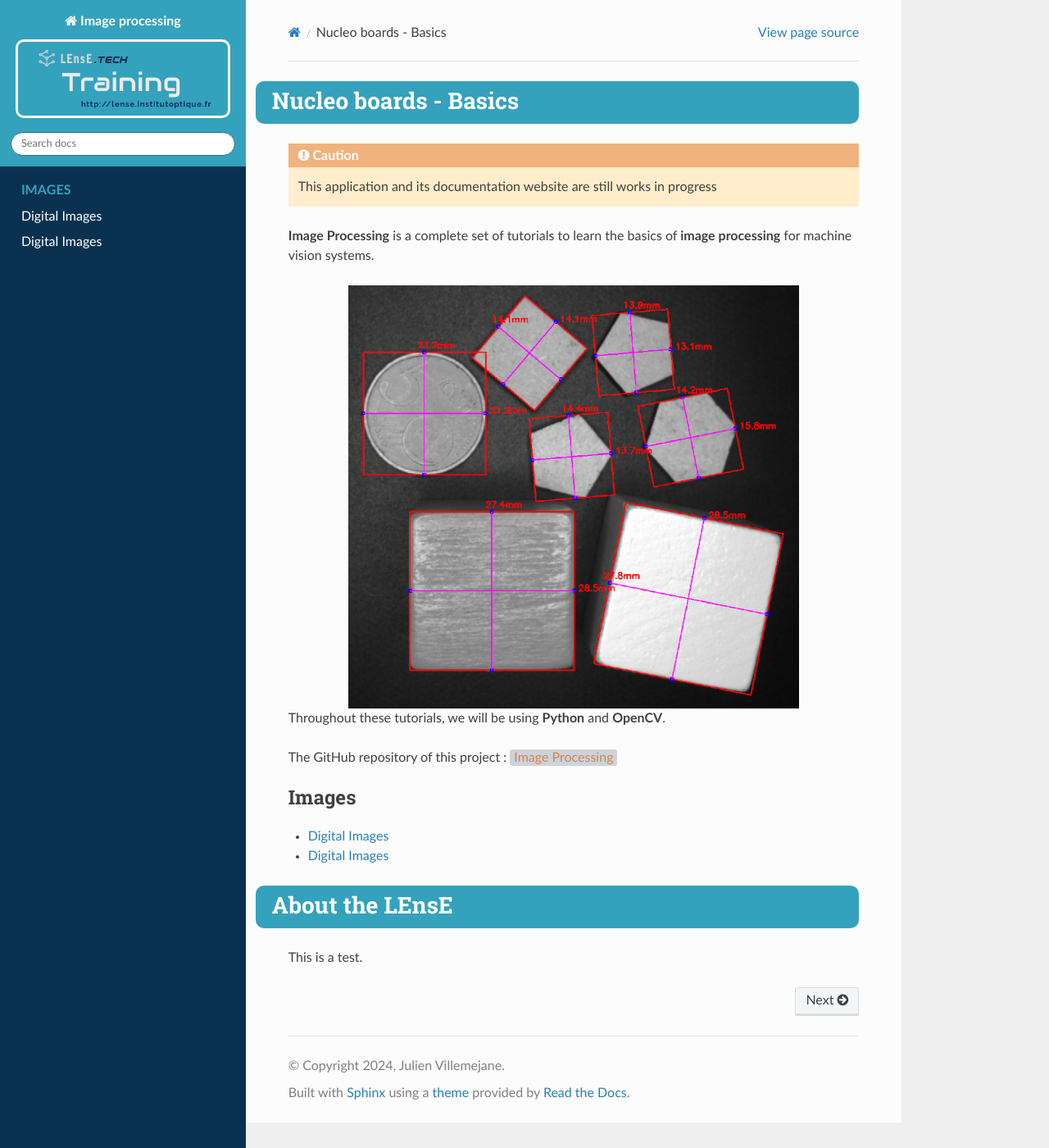
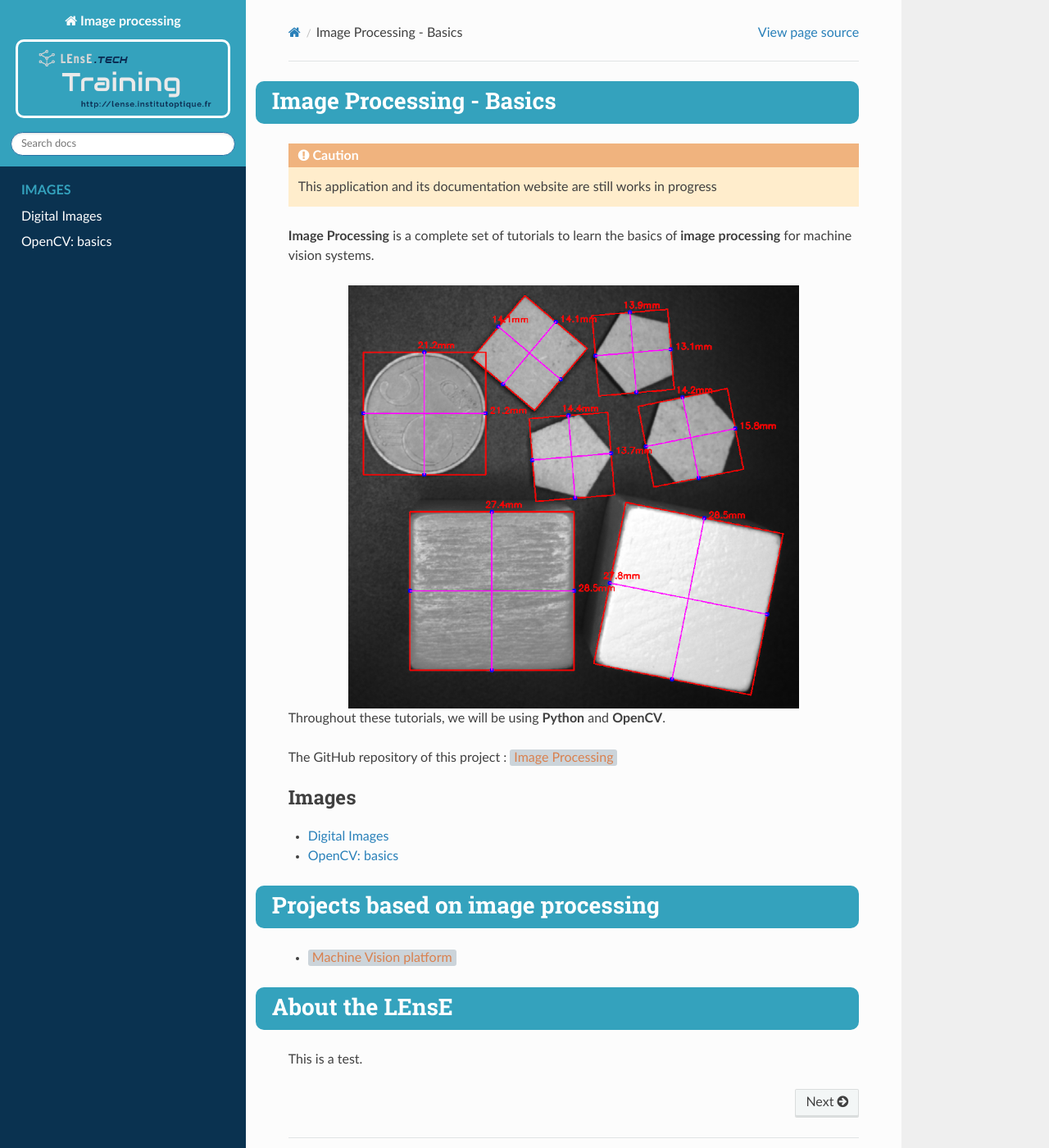
Before and after one commit to IOGS-LEnsE-training/image-processing, a Sphinx documentation site: the page built from docs/source/index.rst, in a window 1280 px wide and 1400 px high. Shown: the whole window at 82% size. Built offline with Sphinx 7.4.7 and the Read the Docs theme 2.0.0, drawn with Linux system fonts in a browser that asks for light colours.

Commit message:
Update documentation

```diff
--- /dev/null
+++ b/docs/source/contents/opencv.rst
@@ -0,0 +1,2 @@
+OpenCV: A powerful set of tools for image processing
+####################################################
--- a/docs/source/index.rst
+++ b/docs/source/index.rst
@@ -3,8 +3,8 @@
    You can adapt this file completely to your liking, but it should at least
    contain the root `toctree` directive.
 
-Nucleo boards - Basics
-######################
+Image Processing - Basics
+#########################
 
 .. caution::
    This application and its documentation website are still works in progress
@@ -27,7 +27,7 @@ The GitHub repository of this project : `Image Processing <https://github.com/IO
    :caption: Images
 
 	Digital Images<contents/images>
-	Digital Images<contents/images>
+	OpenCV: basics<contents/opencv>
 
 .. toctree::
    :maxdepth: 1
@@ -39,6 +39,10 @@ The GitHub repository of this project : `Image Processing <https://github.com/IO
    :caption: Edge and contours
 
 
+Projects based on image processing
+##################################
+
+* `Machine Vision platform <https://iogs-lense-platforms.github.io/machine-vision>`_
 
 
 About the LEnsE
```
